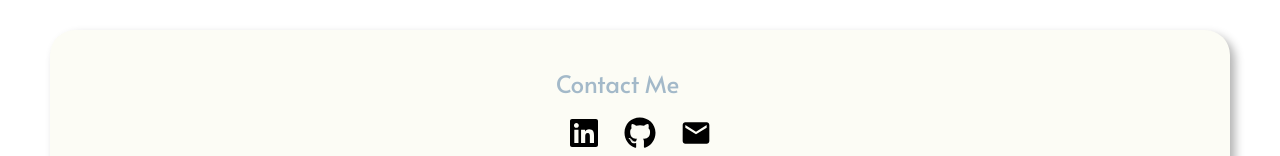
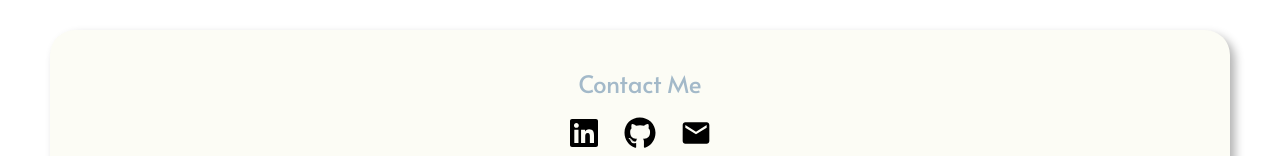
Before and after one commit to jessicayu62/portfolio-website, a React (Create React App) app: page / in a window 1280 px wide. Shown: the part 3515-3671 px from the top of the page. Built offline with nearby package versions, Linux system fonts and the light colour scheme.

Commit message:
move contact title outside div

```diff
--- a/src/pages/Contact.jsx
+++ b/src/pages/Contact.jsx
@@ -7,8 +7,8 @@ export default function Contact() {
     return (
         <div id="contact">
             <div class="section-container">
+                <h4>Contact Me</h4>
                 <div id="contact-content">
-                    <h4>Contact Me</h4>
                     <div class='social_icons'>
                         <a href="https://www.linkedin.com/in/jessicayu62/" target="_blank" rel="noopener noreferrer" class='icon'>
                             <FaLinkedin />
@@ -26,7 +26,7 @@ export default function Contact() {
             <div id="footer-section">
                 <div>
                     <a href="#home">
-                        <BsFillArrowUpCircleFill className="up-arrow"/>
+                        <BsFillArrowUpCircleFill className="up-arrow" />
                     </a>
                 </div>
                 <p><span>Made with <FaHeart className='footer-icon' /> using <FaReact className='footer-icon' /></span></p>
```
